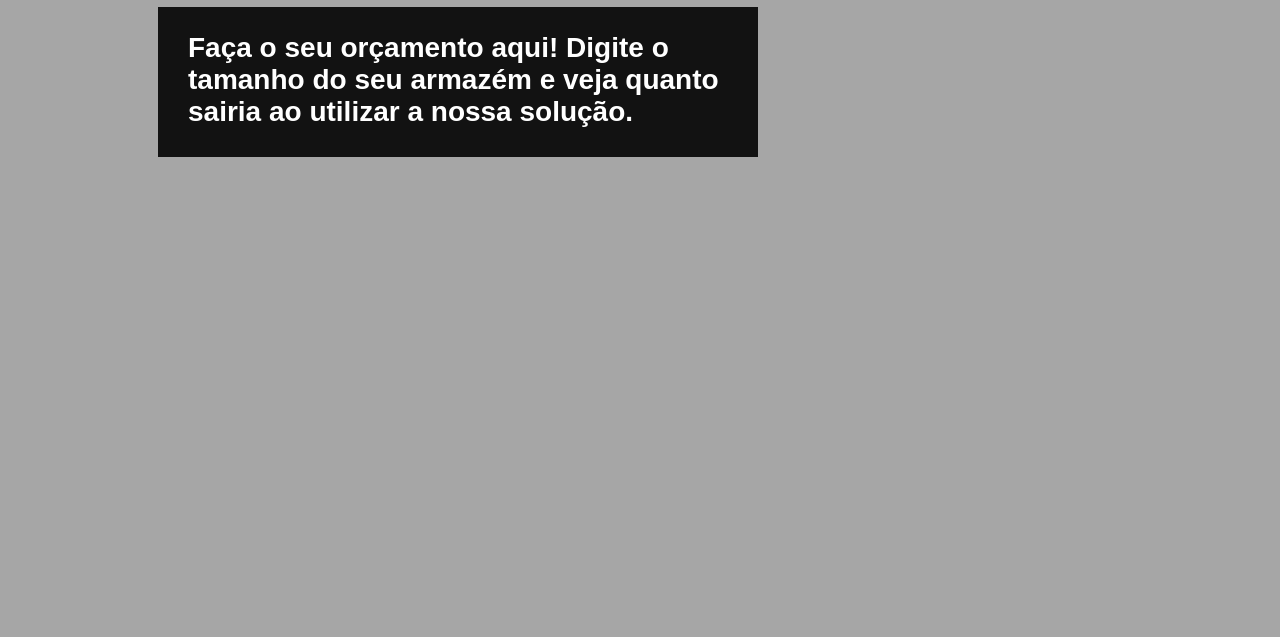
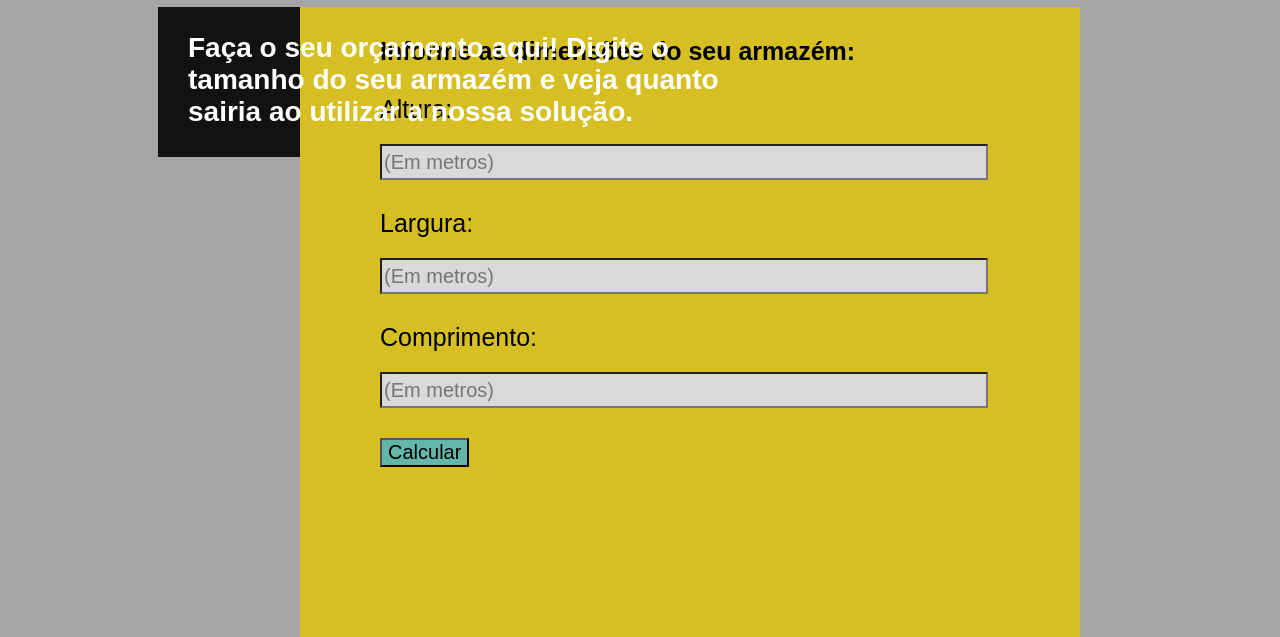
Before and after one commit to P-Shoyo/grupo05, a plain HTML site: page Simulador-Financeiro/Priscila Choi/simulador.html in a window 1280 px wide. Shown: the part 267-904 px from the top of the page. Before the commit the page ends 800 px from the top, so only its background shows below. Drawn offline with Linux system fonts and the light colour scheme.

Commit message:
Cleaning Repository

```diff
--- a/Simulador-Financeiro/Priscila Choi/css/style.css
+++ b/Simulador-Financeiro/Priscila Choi/css/style.css
@@ -33,6 +33,7 @@ body{
 h2{
     color: #ffffff;
     font-family: Arial, Helvetica, sans-serif;
+    font-size: 35px;
     margin: 20px;
     padding-top: 20px;
     padding-left: 60px;
@@ -92,3 +93,33 @@ h3{
     padding: 25px 10px 0px 30px;
     font-size: 28px;
 }
+
+.yellowbox {
+    background-color: #D6BF23;
+    height: 630px;
+    width: 780px;
+    float: right;
+    margin: 20px 200px 0px 20px;
+}
+
+.info{
+    margin: 30px 20px 20px 80px;
+    font-family: Arial, Helvetica, sans-serif;
+    font-size: 25px;
+}
+
+.yellowbox input{
+    background-color: #D9D9D9;
+    margin-top: 20px;
+    width: 600px;
+    height: 30px;
+    font-family: Arial, Helvetica, sans-serif;
+    font-size: 20px;
+}
+
+.yellowbox button{
+    background-color:#62B6AA;
+    margin-top: 30px;
+    font-family: Arial, Helvetica, sans-serif;
+    font-size: 20px;
+}
--- a/Simulador-Financeiro/Priscila Choi/simulador.html
+++ b/Simulador-Financeiro/Priscila Choi/simulador.html
@@ -41,6 +41,38 @@
         </div>
     </div>
 
-    <div class=""></div>
+    <div class="yellowbox">
+        <div class="info">
+            <b> Informe as dimensões do seu armazém:</b>
+
+            <div class="graybox">
+                <br>
+                Altura: <br>
+                <input type="text" name="altura" id="altura" placeholder="(Em metros)" >
+            </div>
+
+            <div class="graybox">
+                <br>
+                Largura: <br>
+                <input type="text" name="largura" id="largura" placeholder="(Em metros)" >
+            </div>
+
+            <div class="graybox">
+                <br>
+                Comprimento:
+                <input type="text" name="comprimento" id="comprimento" placeholder="(Em metros)" >
+            </div>
+
+            <button onClick="calcular()">Calcular</button>
+
+        </div>
+    </div>
 </body>
 </html>
+
+<script>
+    function calcular() {
+        var area = Number(altura.value) * Number(largura.value) * Number(comprimento.value)
+
+    }
+</script>
--- a/TESte.txt
+++ /dev/null
@@ -1 +0,0 @@
-asfasfasf
```
Also changed, not shown: Prototipo/Prototipo_XD/Web 1920 – 2.png (deleted), Prototipo/Prototipo_XD/Web 1920 – 2@2x.png (deleted), Prototipo/Prototipo_XD/Web 1920 – 3.png (deleted), Prototipo/Prototipo_XD/Web 1920 – 3@2x.png (deleted), Prototipo/Prototipo_XD/Web 1920 – 6.png (deleted), Prototipo/Prototipo_XD/Web 1920 – 6@2x.png (deleted), Prototipo/Prototipo_XD/Web 1920 – 7.png (deleted), Prototipo/Prototipo_XD/Web 1920 – 7@2x.png (deleted), Prototipo/Prototipo_XD/Web 1920 – 8.png (deleted), Prototipo/Prototipo_XD/Web 1920 – 8@2x.png (deleted), 4 other files.
